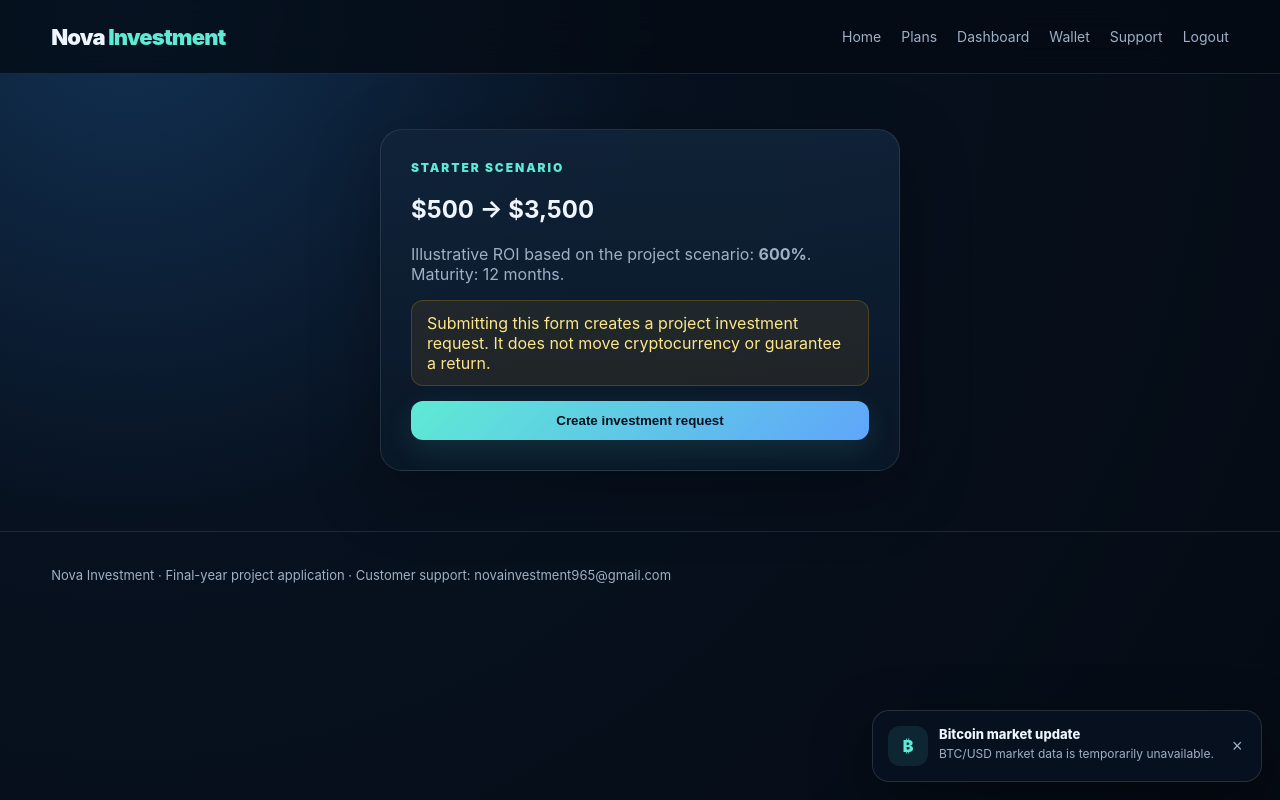
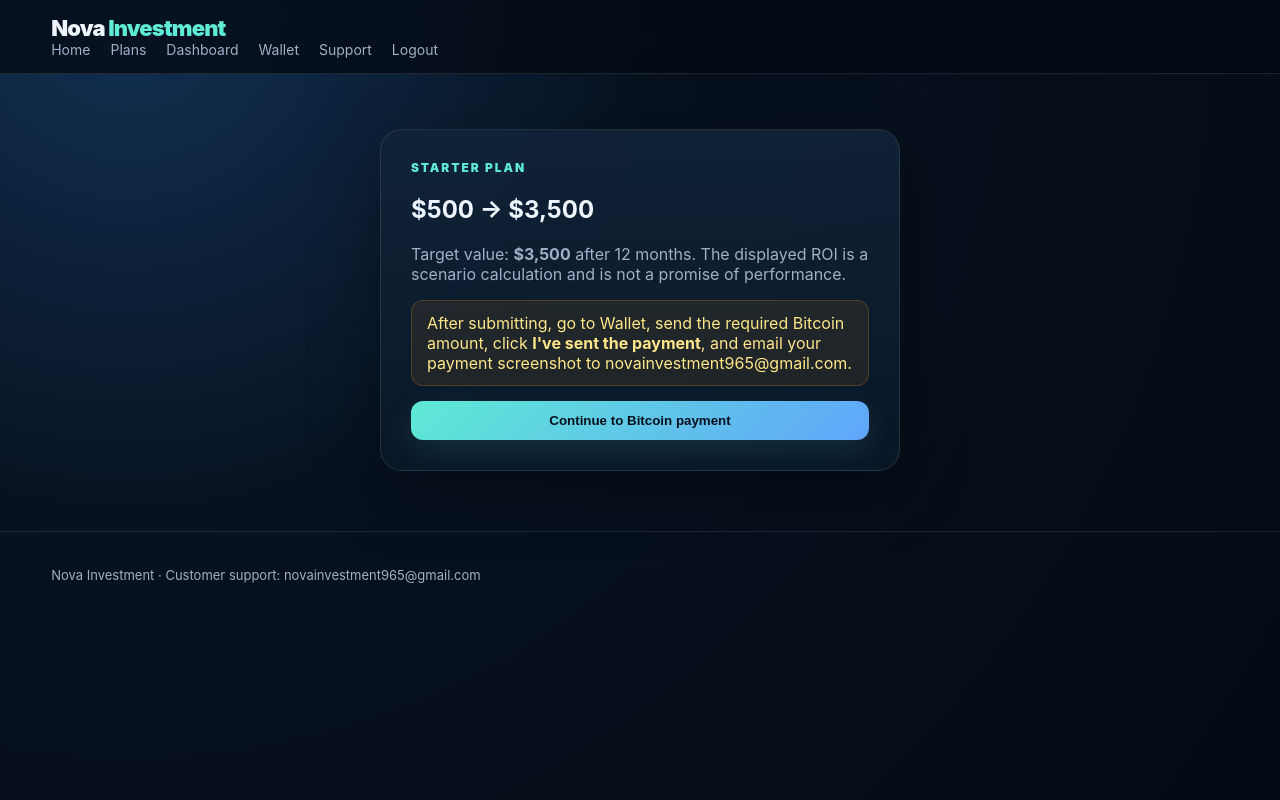
Before and after one commit to ewenlakay-a11y/nova-investment, a Flask app: page /invest/starter in a window 1280 px wide. Run offline with Flask 3, Linux system fonts and the light colour scheme; the visitor is signed in with stand-in values (Sample User, id 1); data comes from the database, SQL or seed files in the repository.

Commit message:
Add files via upload

```diff
--- a/templates/invest.html
+++ b/templates/invest.html
@@ -1,43 +1,4 @@
-<!doctype html><html><head><meta charset="utf-8"><meta name="viewport" content="width=device-width,initial-scale=1"><title>Invest | Nova Investment</title><link rel="stylesheet" href="/static/style.css"></head><body><nav class="nav"><div class="container" style="display:flex;width:92%;align-items:center;justify-content:space-between">
-      <a class="brand" href="/">Nova <span>Investment</span></a>
-      <div class="navlinks">
-        <a href="/">Home</a><a href="/plans">Plans</a>
-        {% if current_user %}<a href="/dashboard">Dashboard</a><a href="/wallet">Wallet</a><a href="/support">Support</a>{% if current_user["is_admin"] %}<a href="/admin">Admin</a>{% endif %}<a href="/logout">Logout</a>
-        {% else %}<a href="/login">Login</a><a class="btn" href="/register">Create account</a>{% endif %}
-      </div>
-      <a class="navmobile btn secondary" href="/login">Account</a>
-    </div></nav>{% with msgs=get_flashed_messages(with_categories=true) %}{% for cat,msg in msgs %}<div class="container"><div class="flash {{cat}}">{{msg}}</div></div>{% endfor %}{% endwith %}<main class="container"><div class="card formbox"><div class="eyebrow">{{plan.name}} scenario</div><h2>${{"{:,.0f}".format(plan.amount)}} → ${{"{:,.0f}".format(plan.target)}}</h2><p class="muted">Illustrative ROI based on the project scenario: <b>{{"{:,.0f}".format(roi)}}%</b>. Maturity: {{plan.months}} months.</p><div class="notice">Submitting this form creates a project investment request. It does not move cryptocurrency or guarantee a return.</div><form method="post"><button class="btn" style="width:100%">Create investment request</button></form></div></main>
-<div id="toast-wrap"></div>
-<style>
-#toast-wrap{position:fixed;right:18px;bottom:18px;width:min(390px,calc(100vw - 28px));z-index:9999}
-.toast{background:rgba(7,17,31,.97);border:1px solid rgba(255,255,255,.13);box-shadow:0 20px 60px rgba(0,0,0,.4);border-radius:17px;padding:15px;display:grid;grid-template-columns:40px 1fr 20px;gap:11px;margin-top:10px;transform:translateY(20px);opacity:0;transition:.35s}
-.toast.show{transform:translateY(0);opacity:1}.toasticon{width:40px;height:40px;border-radius:12px;display:grid;place-items:center;background:rgba(94,234,212,.1);color:#5eead4;font-weight:900}.toasttitle{font-weight:850;font-size:13px}.toasttext{color:#9fb0c5;font-size:12px;line-height:1.5;margin-top:3px}.toastclose{border:0;background:none;color:#9fb0c5;cursor:pointer;font-size:18px}
-</style>
-<script>
-(function(){
- const wrap=document.getElementById('toast-wrap'); if(!wrap)return;
- const items=[
-  ['₿','Bitcoin market update','Fetching the latest BTC/USD market price…',true],
-  ['↗','Plan update','Investment plans are available to review from $500.',false],
-  ['✓','Account update','Portfolio and transaction information is available in your dashboard.',false],
-  ['🔒','Security update','Use your verification settings to keep your account protected.',false]
- ];
- async function btc(){
-  try{
-   const r=await fetch('https://api.coingecko.com/api/v3/simple/price?ids=bitcoin&vs_currencies=usd');
-   const d=await r.json(); const p=d.bitcoin.usd;
-   return 'BTC/USD: $'+Number(p).toLocaleString('en-US',{maximumFractionDigits:2});
-  }catch(e){return 'BTC/USD market data is temporarily unavailable.'}
- }
- async function show(x){
-  const el=document.createElement('div'); el.className='toast';
-  let t=x[2]; if(x[3])t=await btc();
-  el.innerHTML='<div class="toasticon">'+x[0]+'</div><div><div class="toasttitle">'+x[1]+'</div><div class="toasttext">'+t+'</div></div><button class="toastclose">×</button>';
-  wrap.appendChild(el); requestAnimationFrame(()=>el.classList.add('show'));
-  const close=()=>{el.classList.remove('show');setTimeout(()=>el.remove(),350)};
-  el.querySelector('.toastclose').onclick=close; setTimeout(close,6500);
- }
- let i=0; function next(){show(items[i++%items.length]);setTimeout(next,9000)} setTimeout(next,1800);
-})();
-</script>
-<footer class="footer"><div class="container">Nova Investment · Final-year project application · Customer support: <a href="mailto:novainvestment965@gmail.com">novainvestment965@gmail.com</a></div></footer></body></html>
+<!doctype html><html><head><meta charset="utf-8"><meta name="viewport" content="width=device-width,initial-scale=1"><title>Invest | Nova Investment</title><link rel="stylesheet" href="/static/style.css"></head><body>
+<nav class="nav"><div class="container navinner"><a class="brand" href="/">Nova <span>Investment</span></a><div class="navlinks"><a href="/">Home</a><a href="/plans">Plans</a><a href="/dashboard">Dashboard</a><a href="/wallet">Wallet</a><a href="/support">Support</a><a href="/logout">Logout</a></div><a class="navmobile btn secondary" href="/dashboard">Account</a></div></nav>
+<main class="container"><div class="card formbox"><div class="eyebrow">{{plan.name}} plan</div><h2>${{"{:,.0f}".format(plan.amount)}} → ${{"{:,.0f}".format(plan.target)}}</h2><p class="muted">Target value: <b>${{"{:,.0f}".format(plan.target)}}</b> after {{plan.months}} months. The displayed ROI is a scenario calculation and is not a promise of performance.</p><div class="notice">After submitting, go to Wallet, send the required Bitcoin amount, click <b>I've sent the payment</b>, and email your payment screenshot to <a href="mailto:{{support_email}}">{{support_email}}</a>.</div><form method="post"><button class="btn" style="width:100%">Continue to Bitcoin payment</button></form></div></main>
+<footer class="footer"><div class="container">Nova Investment · Customer support: <a href="mailto:{{support_email}}">{{support_email}}</a></div></footer></body></html>
```
